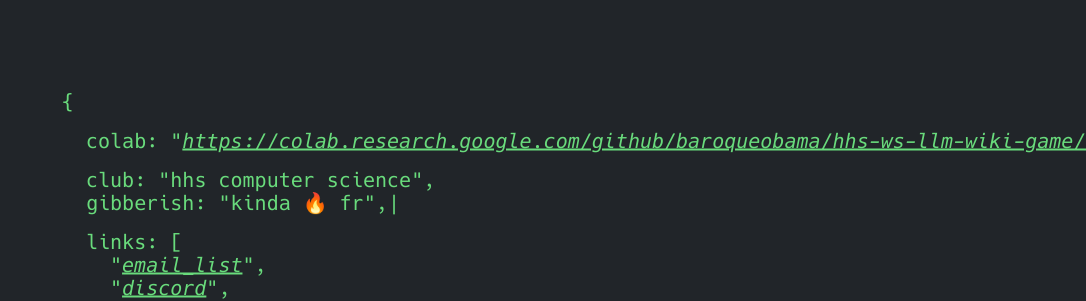
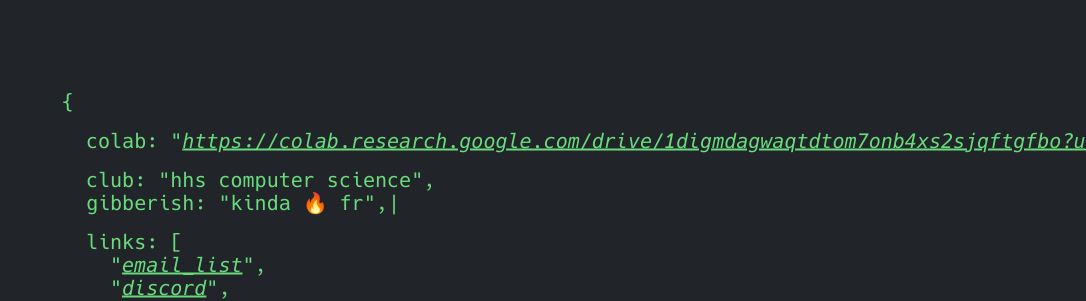
Before and after one commit to BaroqueObama/BaroqueObama.github.io, a Jekyll site: the page built from index.md, in a window 1280 px wide. Shown: the top 301 px of the page, without its empty margins (194-1280 px from the left). Built offline with Jekyll 4.4.1, drawn with Linux system fonts in a browser that asks for light colours.

Commit message:
HERE BUDDY!

```diff
--- a/_layouts/home.html
+++ b/_layouts/home.html
@@ -4,7 +4,7 @@ layout: default
 
 <main class="json">
   <div class="block">
-    <p><span class="key">CoLab</span><span class="attr"><a href="https://colab.research.google.com/github/BaroqueObama/hhs-ws-LLM-wiki-game/blob/main/wikiLLM.ipynb">{{ "https://colab.research.google.com/github/BaroqueObama/hhs-ws-LLM-wiki-game/blob/main/wikiLLM.ipynb" }}</a></span></p>
+    <p><span class="key">CoLab</span><span class="attr"><a href="https://colab.research.google.com/drive/1digmdagWaQTDtOM7ONB4Xs2sjQftGfbo?usp=sharing">{{ "https://colab.research.google.com/drive/1digmdagWaQTDtOM7ONB4Xs2sjQftGfbo?usp=sharing" }}</a></span></p>
   </div>
   <div class="block">
     {% if site.json.name %}
```
